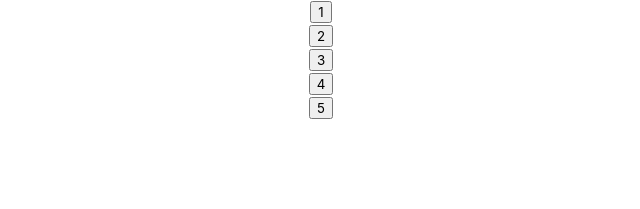
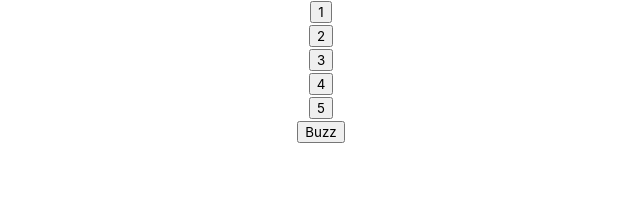
Before and after one commit to meldeleon/oot_family_feud, a React (Create React App) app: page / in a window 1280 px wide. Shown: the part 73-282 px from the top of the page, without its empty margins (319-959 px from the left). Built offline with nearby package versions, Linux system fonts and the light colour scheme.

Commit message:
adding strike counter, strikes display

```diff
--- a/src/Board.jsx
+++ b/src/Board.jsx
@@ -1,9 +1,11 @@
 import React from "react"
 import Answers from "./Answers.jsx"
+import Strikes from "./Strikes.jsx"
 
 let round_data = {
   question: "Besides cuccos, what enemy would make the tastiest dish?",
   score: 0,
+  strikes: 0,
   answers: [
     { number: 1, name: "Big Octo/Octorok", points: 40, addable: false },
     { number: 2, name: "Dodongo", points: 21, addable: false },
@@ -17,15 +19,24 @@ class Board extends React.Component {
   constructor(props) {
     super(props)
     this.state = round_data
-    this.handler = this.handler.bind(this)
+    this.pointsHandler = this.pointsHandler.bind(this)
   }
-  handler(points) {
+  pointsHandler(points) {
     this.setState({
       score: this.state.score + points,
     })
-    console.log(this)
   }
+
   render() {
+    const strikeOut = () => {
+      if (this.state.strikes <= 2) {
+        this.setState({
+          strikes: this.state.strikes + 1,
+        })
+        console.log(this.state.strikes)
+      } else {
+      }
+    }
     return (
       <div id="board_container">
         <div id="title">Zelda Feud</div>
@@ -33,8 +44,16 @@ class Board extends React.Component {
         <div id="question">{this.state.question}</div>
         <Answers
           answer_list={this.state.answers}
-          action={this.handler}
+          action={this.pointsHandler}
         ></Answers>
+        <div id="strikes_container">
+          <div id="current_strikes">
+            <Strikes count={this.state.strikes}></Strikes>
+          </div>
+          <div id="strike_button_container">
+            <input type="button" onClick={strikeOut} value="Buzz"></input>
+          </div>
+        </div>
       </div>
     )
   }
--- /dev/null
+++ b/src/Strikes.jsx
@@ -0,0 +1,10 @@
+import React from "react"
+
+class Strikes extends React.Component {
+  render(props) {
+    const strikesArray = ["", "X", "X X", "X X X"]
+    return <span>{strikesArray[this.props.count]}</span>
+  }
+}
+
+export default Strikes
```
Also changed, not shown: 1 other file (tests, documents, lock files or other folders).
